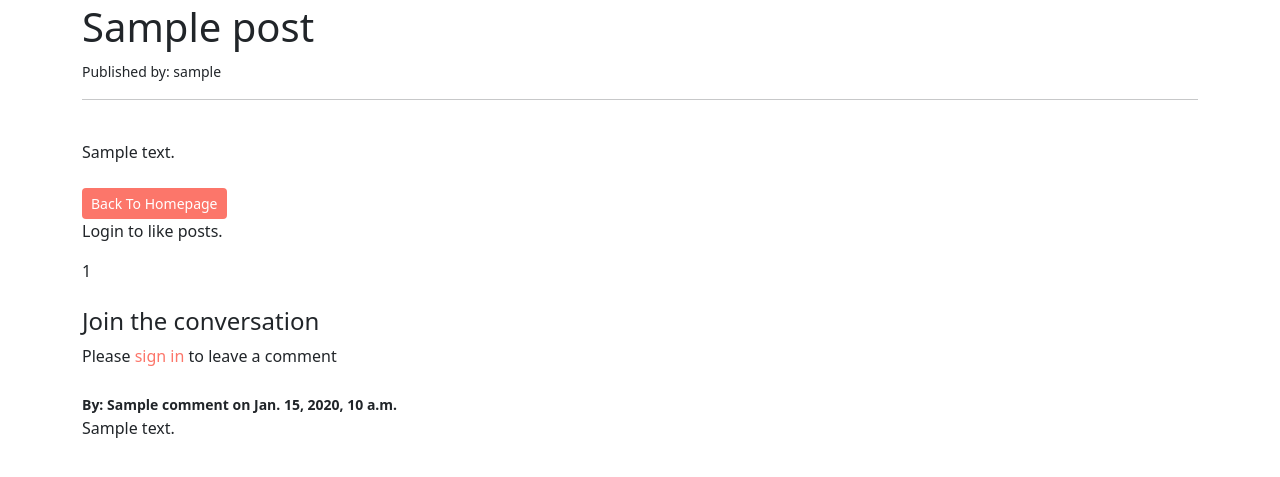
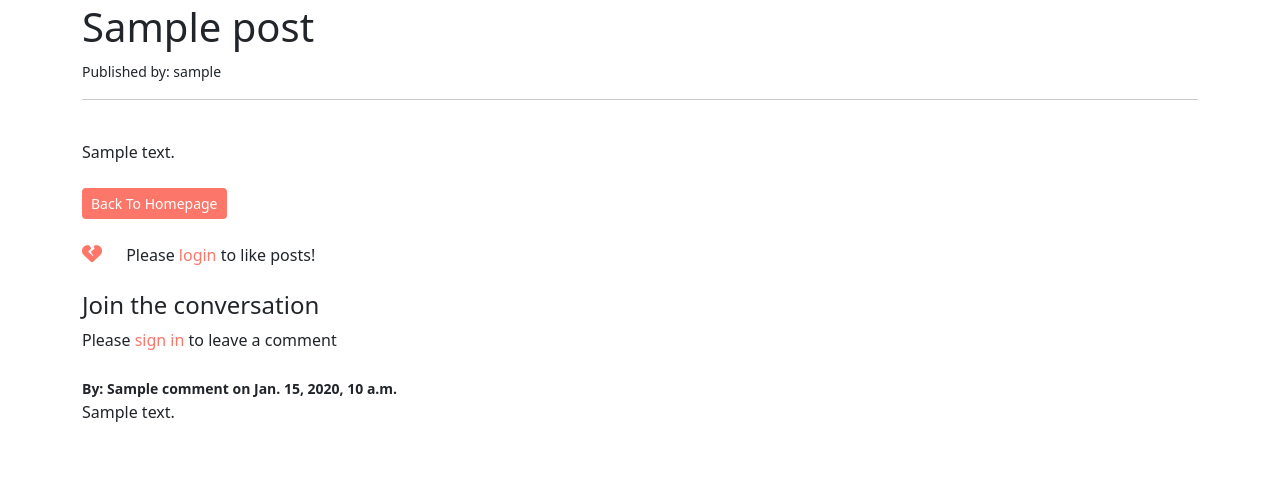
Before and after one commit to dantaylor28/the-food-blog, a Django app: a page that uses templates/full_post.html in a window 1280 px wide. Shown: the part 109-586 px from the top of the page. Run offline with Django 3.2, Linux system fonts and the light colour scheme; tables that the repository leaves empty hold one stand-in row (values such as "Sample post"); some libraries are stand-ins or nearby versions.

Commit message:
Style the like/unlike button

```diff
--- a/static/css/style.css
+++ b/static/css/style.css
@@ -120,3 +120,17 @@ i {
 .copyright {
     color: #783937ff;
 }
+
+/* Like Button Styling */
+
+.like-btn {
+    color: #fc766aff;
+}
+
+.heart-crack {
+    font-size: 20px;
+}
+
+.login-txt {
+    margin-left: 20px;
+}
--- a/templates/full_post.html
+++ b/templates/full_post.html
@@ -25,19 +25,25 @@
     {% endif %}
   {% endif %}
   <a href="{% url 'home' %}" class="btn btn-sm bright-btn">Back To Homepage</a>
+  <br><br>
   {% if user.is_authenticated %}
       <form action="{% url 'like_post' post.slug %}" method="POST">
         {% csrf_token %}
         {% if liked %}
-          <button type="submit" name="post_id" value="{{ post.slug }}">Unlike</button>
+          <button type="submit" name="post_id" class="btn btn-lg" value="{{ post.slug }}">
+            <i class="fa-solid fa-heart like-btn"></i>
+          </button>
         {% else %}
-          <button type="submit" name="post_id" value="{{ post.slug }}">Like</button>
+          <button type="submit" name="post_id" class="btn btn-lg" value="{{ post.slug }}">
+            <i class="fa-regular fa-heart like-btn"></i>
+          </button>
         {% endif %}
+        <span>{{ post.num_of_likes }}</span>
       </form>
   {% else %}
-      <p>Login to like posts.</p>
+      <i class="fa-solid fa-heart-crack like-btn heart-crack"></i>
+      <span class="login-txt">Please <a href="{% url 'account_login' %}" class="signin-link">login</a> to like posts!</span>
   {% endif %}
-  {{ post.num_of_likes }}
 </div>
 
 <br>
```
